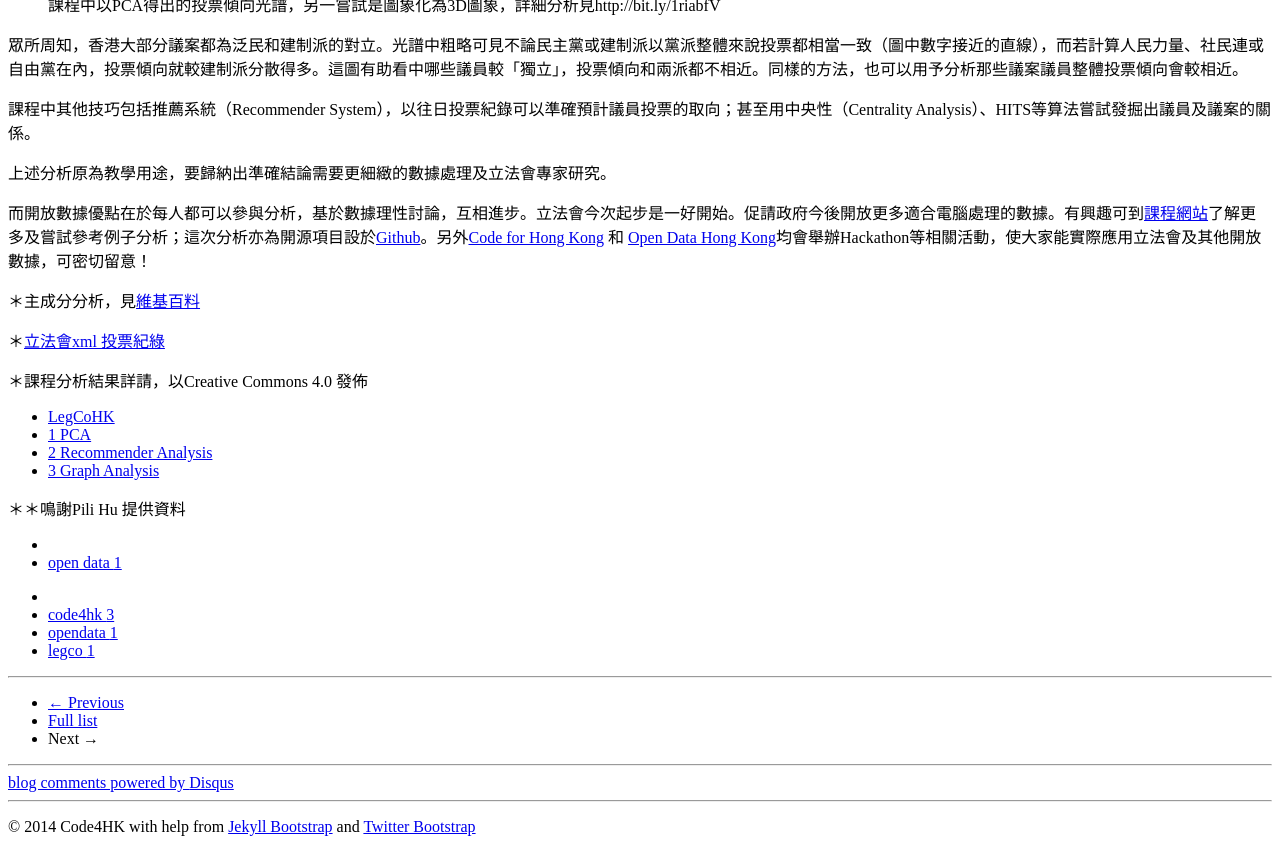
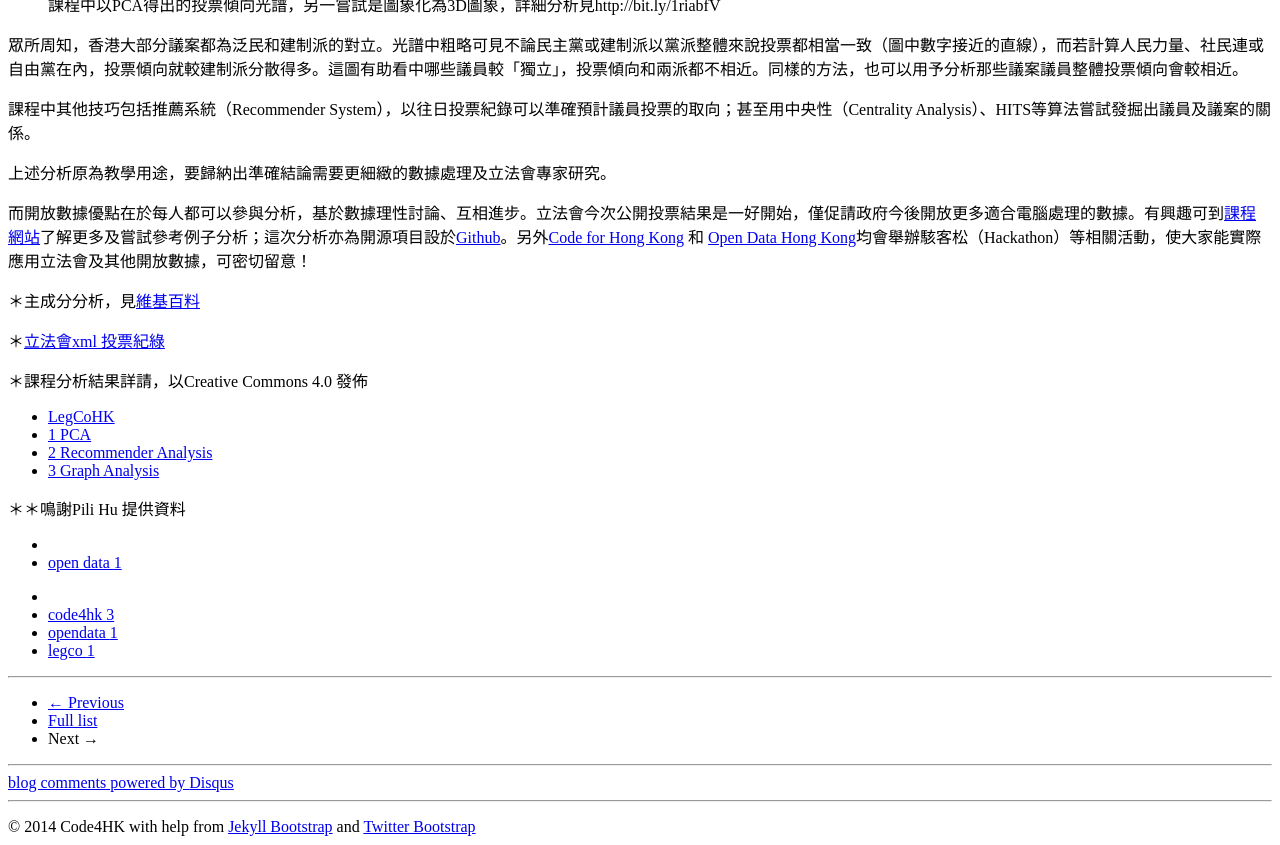
Before and after one commit to code4hk/code4hk.github.io, a Jekyll site: the page built from _posts/2014-04-26-legco-votes-analysis.md, in a window 1280 px wide and 900 px high, scrolled down 865 px, cut to the strip 55-900 px from the top of the window. Built offline with Jekyll 4.4.1, drawn with Linux system fonts in a browser that asks for light colours; Markdown is read by kramdown in place of the engine named in the settings; comment, search, counter and statistics services are not loaded.

Commit message:
Update 2014-04-26-legco-votes-analysis.md

```diff
--- a/_posts/2014-04-26-legco-votes-analysis.md
+++ b/_posts/2014-04-26-legco-votes-analysis.md
@@ -31,7 +31,7 @@ tags : [code4hk, opendata, legco]
 
 上述分析原為教學用途，要歸納出準確結論需要更細緻的數據處理及立法會專家研究。
 
-而開放數據優點在於每人都可以參與分析，基於數據理性討論，互相進步。立法會今次起步是一好開始。促請政府今後開放更多適合電腦處理的數據。有興趣可到[課程網站](https://course.ie.cuhk.edu.hk/~engg4030/tutorial/)了解更多及嘗試參考例子分析；這次分析亦為開源項目設於[Github](http://nbviewer.ipython.org/urls/raw.githubusercontent.com/hupili/legcohk/master/LegCoHK.ipynb)。另外[Code for Hong Kong](https://www.facebook.com/groups/code4hk/) 和 [Open Data Hong Kong](http://odhk.github.io/)均會舉辦Hackathon等相關活動，使大家能實際應用立法會及其他開放數據，可密切留意！
+而開放數據優點在於每人都可以參與分析，基於數據理性討論、互相進步。立法會今次公開投票結果是一好開始，僅促請政府今後開放更多適合電腦處理的數據。有興趣可到[課程網站](https://course.ie.cuhk.edu.hk/~engg4030/tutorial/)了解更多及嘗試參考例子分析；這次分析亦為開源項目設於[Github](http://nbviewer.ipython.org/urls/raw.githubusercontent.com/hupili/legcohk/master/LegCoHK.ipynb)。另外[Code for Hong Kong](https://www.facebook.com/groups/code4hk/) 和 [Open Data Hong Kong](http://odhk.github.io/)均會舉辦駭客松（Hackathon）等相關活動，使大家能實際應用立法會及其他開放數據，可密切留意！
 
 ＊主成分分析，見[維基百料](http://zh.wikipedia.org/zh-hk/%E4%B8%BB%E6%88%90%E5%88%86%E5%88%86%E6%9E%90)
 
```
